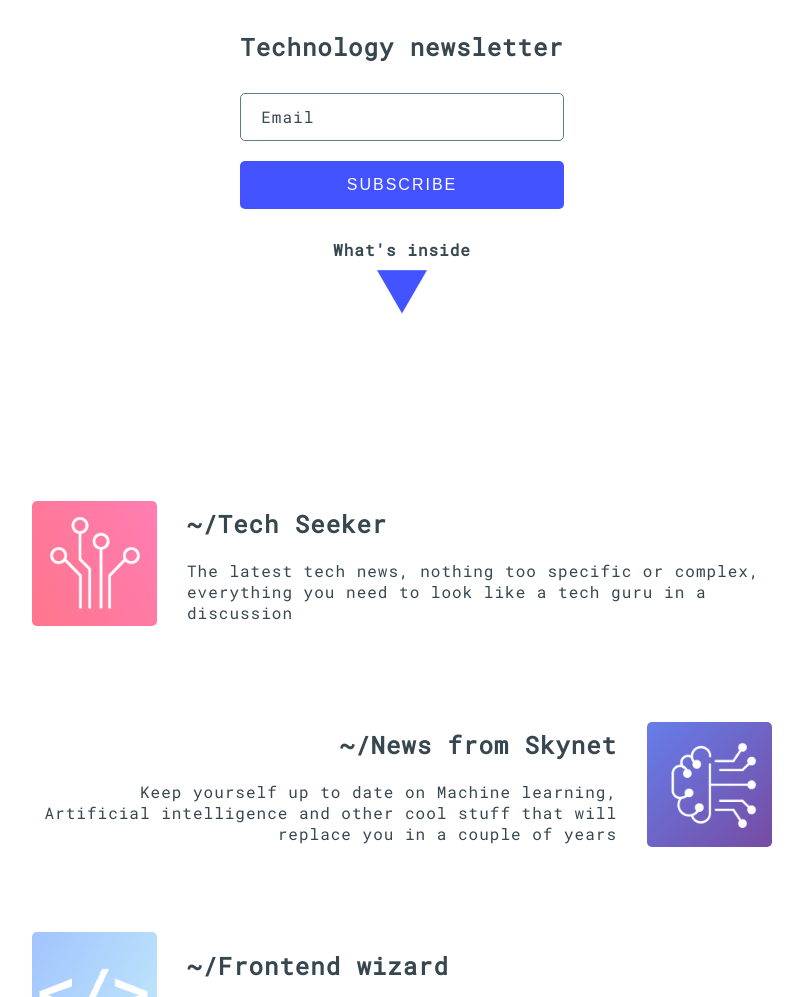
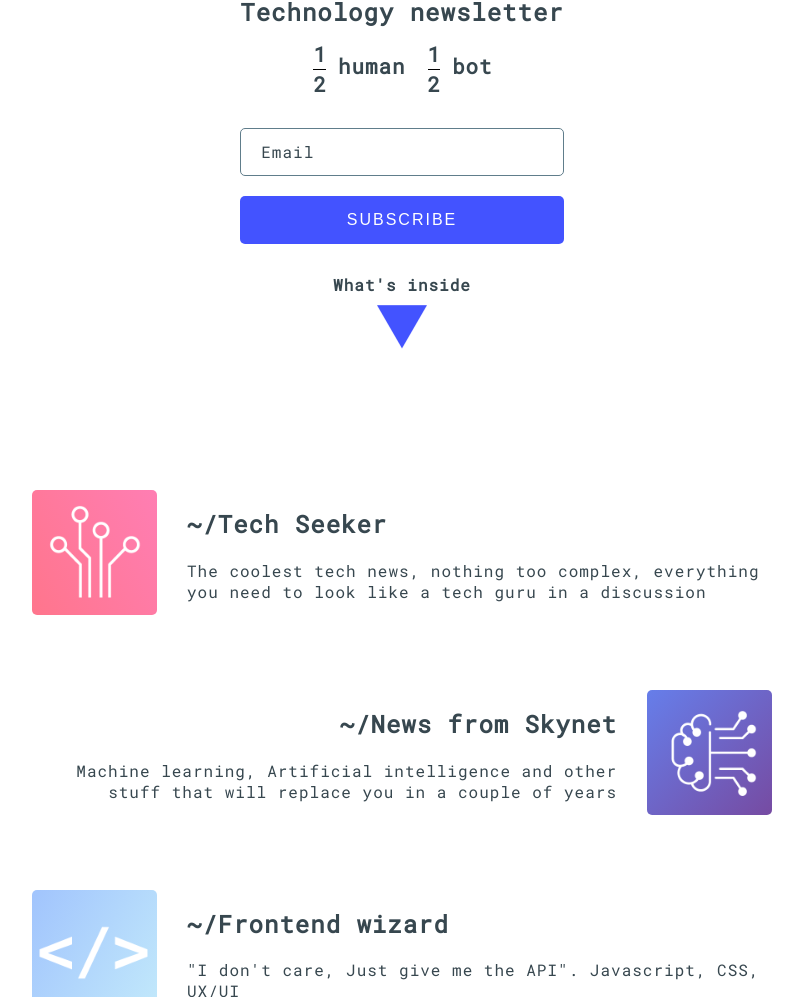
Before and after one commit to abitnews/abitnews.com, a Gatsby site: page / in a window 1280 px wide. Shown: the part 370-1367 px from the top of the page, without its empty margins (238-1041 px from the left). Built offline with nearby package versions, Linux system fonts and the light colour scheme; Gatsby itself is replaced by a stand-in of ours.

Commit message:
small  refactor

```diff
--- a/src/categories.js
+++ b/src/categories.js
@@ -7,7 +7,6 @@ const categories = [
   'Tweets',
   'Libraries',
   'Frameworks',
-  'Cool stuff',
   'Nerd stuff',
   'Crypto',
   'Blockchain',
@@ -18,37 +17,33 @@ const categoriesDescription = [
     key: 'techSeeker',
     hashUrl: 'tech-seeker',
     title: 'Tech Seeker',
-    description: `The latest tech news, nothing too specific or complex,
+    description: `The coolest tech news, nothing too complex,
      everything you need to look like a tech guru in a discussion`,
   },
   {
     key: 'skynet',
     hashUrl: 'news-from-skynet',
     title: 'News from Skynet',
-    description: `Keep yourself up to date on Machine learning,
-     Artificial intelligence and other cool stuff that will replace you in a couple of years`,
+    description: `Machine learning, Artificial intelligence and other stuff that will replace you in a couple of years`,
   },
   {
     key: 'frontend',
     hashUrl: 'frontend-wizard',
     title: 'Frontend wizard',
-    description: `"I don't care, Just give me the API".
-     The passwords are saved in plaintext but the UX is beautiful`,
+    description: `"I don't care, Just give me the API". Javascript, CSS, UX/UI`,
   },
   {
     key: 'crypto',
     hashUrl: 'crypto-prophet',
     title: 'Crypto prophet',
-    description: `Everything you need to know about blockchain-related stuff.
-     If you want to understand Smart contracts, how Bitcoin works
-     or simply learn how to become rich investing in Dogecoin`,
+    description: `Blockchain-related stuff. From smart contracts to Dogecoin`,
   },
   {
     key: 'dev',
     hashUrl: 'the-devs-den',
     title: "The dev's den",
-    description: `Hardcore programmers, backend stuff, optimizations, databases, servers and
-    other magic stuff nobody knew existed until everything crashed down`,
+    description: `Hardcore programming, optimizations, databases, cryptography, servers and
+    other magic things nobody knew existed until everything crashed down`,
   },
 ];
 
--- a/src/components/Footer.js
+++ b/src/components/Footer.js
@@ -9,6 +9,10 @@ const Footer = () => (
       <SocialIcon
         social="github"
         link="https://github.com/forgiangi/abit.news"
+      />
+      <SocialIcon
+        social="linkedin"
+        link="https://www.linkedin.com/company/abitnews/"
       />
     </SocialContainer>
     <EmailLink target="_blank" href="mailto:hello@abitnews.com">
@@ -71,6 +75,7 @@ const SocialContainer = styled.div`
   display: flex;
 `;
 const FooterContainer = styled.footer`
+  padding: 100px 50px;
   min-height: 20vh;
   display: flex;
   justify-content: center;
--- a/src/components/Head.js
+++ b/src/components/Head.js
@@ -8,7 +8,7 @@ const Head = () => (
     <title>abitnews</title>
     <meta
       name="description"
-      content="Tech newsletter, programming, ML, AI, blockchain, crytpo, and a lot of other nerd stuff"
+      content="Tech news, 1/2 human, 1/2 bot. Programming, ML, AI, Blockchain, Nerd stuff."
     />
     <meta
       name="keywords"
@@ -19,7 +19,7 @@ const Head = () => (
     <meta property="og:title" content="abitnews" />
     <meta
       property="og:description"
-      content="Tech newsletter, programming, ML, AI, blockchain, crytpo, and a lot of other nerd stuff"
+      content="Tech news, 1/2 human, 1/2 bot. Programming, ML, AI, Blockchain, Nerd stuff."
     />
     <meta property="og:type" content="website" />
     <meta
@@ -32,13 +32,12 @@ const Head = () => (
       href="https://fonts.googleapis.com/css?family=Roboto+Mono:300,400"
       rel="stylesheet"
     />
-    {/* Twitter Card tags */}
     <meta name="twitter:card" content="summary_large_image" />
     <meta name="twitter:creator" content="forgiangi" />
     <meta name="twitter:title" content="abitnews" />
     <meta
       name="twitter:description"
-      content="Tech newsletter, programming, ML, AI, blockchain, crytpo, and a lot of other nerd stuff"
+      content="Tech news, 1/2 human, 1/2 bot. Programming, ML, AI, Blockchain, Nerd stuff."
     />
     <meta name="twitter:image" content="" />
     <script type="application/ld+json">{`
--- a/src/components/Title.js
+++ b/src/components/Title.js
@@ -76,7 +76,6 @@ const blinkCaret = keyframes`
 
 const Word = styled.b`
   border-right: 5px solid;
-  /* border-right: 5px solid transparent; */
   border-left: none;
   padding-right: 10px;
   padding-left: 5px;
@@ -84,16 +83,9 @@ const Word = styled.b`
   overflow: hidden;
   margin: 0 auto;
   animation: ${blinkCaret} 1s step-end infinite;
-  color: ${props => props.theme.mainColor};
-  /* background: linear-gradient(-45deg, #80deea 0%, #05c3b6 100%); */
-  /* background: linear-gradient(to top, #fbc2eb 0%, #a6c1ee 100%); */
-  /* background: linear-gradient(45deg, #ff9a9e 0%, #fad0c4 99%, #fad0c4 100%); */
-  /* background: linear-gradient(120deg, #84fab0 0%, #8fd3f4 100%); */
-  /* background: linear-gradient(to right, #f78ca0 0%, #f9748f 19%, #fd868c 60%, #fe9a8b 100%); */
-  /* -webkit-background-clip: text; */
-  /* -webkit-text-fill-color: transparent; */
-  ${props =>
-    props.isDelete &&
+  color: ${({ theme }) => theme.mainColor};
+  ${({ isDelete }) =>
+    isDelete &&
     css`
       background-color: #cfd8dc;
       border-left: 5px solid;
@@ -101,8 +93,6 @@ const Word = styled.b`
       padding-left: 0;
     `};
 `;
-
-// ${typing} 2s steps(10, start)
 
 const Title = styled.h1`
   font-size: 4rem;
--- a/src/pages/index.js
+++ b/src/pages/index.js
@@ -1,7 +1,6 @@
 import React from 'react';
 import styled, { keyframes } from 'styled-components';
 import { graphql } from 'gatsby';
-import PropTypes from 'prop-types';
 import Img from 'gatsby-image';
 import { categoriesDescription } from '../categories';
 import Layout from '../components/layout';
@@ -17,6 +16,21 @@ const HomePage = ({ data }) => (
         </TitleContainer>
         <div>
           <SubTitle>Technology newsletter</SubTitle>
+          <SubSubTitle>
+            <FractionContainer>
+              <Numerator>1</Numerator>
+              <Separator>/</Separator>
+              <Denominator>2</Denominator>
+            </FractionContainer>
+            <span style={{ marginRight: '20px' }}>human</span>
+            <FractionContainer>
+              <Numerator>1</Numerator>
+              <Separator>/</Separator>
+              <Denominator>2</Denominator>
+            </FractionContainer>
+            bot
+          </SubSubTitle>
+          {/* <SubSubTitle>1/2 human, 1/2 bot</SubSubTitle> */}
           <SubscriptionForm />
         </div>
 
@@ -71,49 +85,28 @@ const HomePage = ({ data }) => (
     </HomePageWrapper>
   </Layout>
 );
-HomePage.propTypes = {
-  data: PropTypes.object,
-};
-export const query = graphql`
-  query {
-    techSeeker: file(relativePath: { eq: "techSeeker.png" }) {
-      childImageSharp {
-        fluid(maxWidth: 125) {
-          ...GatsbyImageSharpFluid
-        }
-      }
-    }
-    skynet: file(relativePath: { eq: "skynet.png" }) {
-      childImageSharp {
-        fluid(maxWidth: 125) {
-          ...GatsbyImageSharpFluid
-        }
-      }
-    }
-    frontend: file(relativePath: { eq: "frontend.png" }) {
-      childImageSharp {
-        fluid(maxWidth: 125) {
-          ...GatsbyImageSharpFluid
-        }
-      }
-    }
-    crypto: file(relativePath: { eq: "crypto.png" }) {
-      childImageSharp {
-        fluid(maxWidth: 125) {
-          ...GatsbyImageSharpFluid
-        }
-      }
-    }
-    dev: file(relativePath: { eq: "dev.png" }) {
-      childImageSharp {
-        fluid(maxWidth: 125) {
-          ...GatsbyImageSharpFluid
-        }
-      }
-    }
-  }
+
+const FractionContainer = styled.div`
+  display: inline-block;
+  position: relative;
+  vertical-align: middle;
+  letter-spacing: 0.001em;
+  text-align: center;
+  margin-right: 10px;
 `;
 
+const Numerator = styled.span`
+  display: block;
+  padding: 0.1em;
+`;
+
+const Denominator = styled.span`
+  border-top: thin solid black;
+`;
+
+const Separator = styled.span`
+  display: none;
+`;
 const ImgSection = styled.div`
   display: flex;
   justify-content: center;
@@ -140,6 +133,18 @@ const gradients = {
   dev: 'background-image: linear-gradient(120deg, #fccb90 0%, #d57eeb 100%);',
 };
 
+const SubSubTitle = styled.div`
+  font-size: 1.3em;
+  font-weight: bold;
+  text-align: center;
+  margin-bottom: 20px;
+  @media screen and (max-width: 475px) {
+    font-size: 1.2rem;
+  }
+  @media screen and (max-width: 400px) {
+    font-size: 1rem;
+  }
+`;
 const ImgContainer = styled.div`
   border-radius: 5px;
   ${props => gradients[props.category]};
@@ -238,7 +243,7 @@ const HomePageWrapper = styled.div`
 `;
 const SubTitle = styled.h2`
   font-size: 1.5rem;
-  margin: 20px 0;
+  margin: 20px 0 10px 0;
   @media screen and (max-width: 475px) {
     font-size: 1.3rem;
   }
@@ -247,4 +252,44 @@ const SubTitle = styled.h2`
   }
 `;
 
+export const query = graphql`
+  query {
+    techSeeker: file(relativePath: { eq: "techSeeker.png" }) {
+      childImageSharp {
+        fluid(maxWidth: 125) {
+          ...GatsbyImageSharpFluid
+        }
+      }
+    }
+    skynet: file(relativePath: { eq: "skynet.png" }) {
+      childImageSharp {
+        fluid(maxWidth: 125) {
+          ...GatsbyImageSharpFluid
+        }
+      }
+    }
+    frontend: file(relativePath: { eq: "frontend.png" }) {
+      childImageSharp {
+        fluid(maxWidth: 125) {
+          ...GatsbyImageSharpFluid
+        }
+      }
+    }
+    crypto: file(relativePath: { eq: "crypto.png" }) {
+      childImageSharp {
+        fluid(maxWidth: 125) {
+          ...GatsbyImageSharpFluid
+        }
+      }
+    }
+    dev: file(relativePath: { eq: "dev.png" }) {
+      childImageSharp {
+        fluid(maxWidth: 125) {
+          ...GatsbyImageSharpFluid
+        }
+      }
+    }
+  }
+`;
+
 export default HomePage;
```
